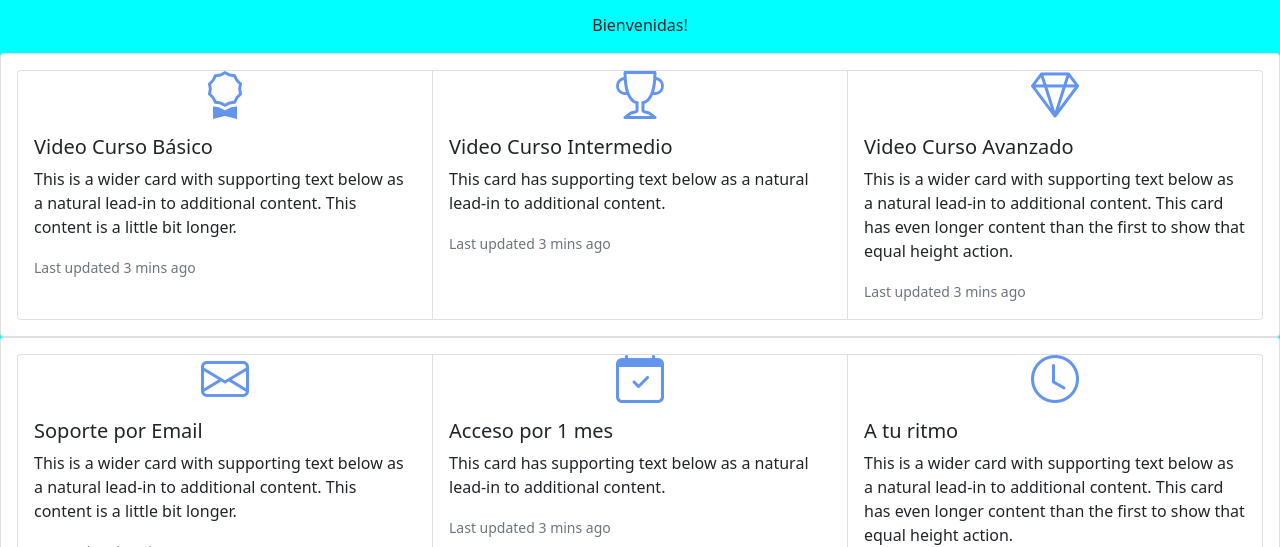
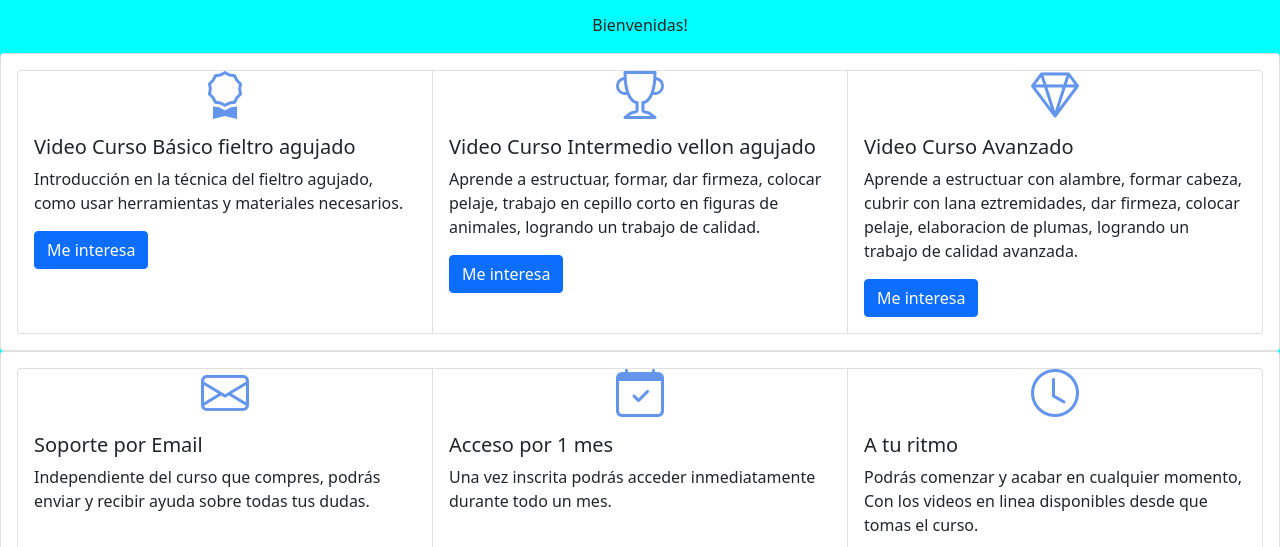
Before and after one commit to teje-systi/sitio-web-test, a plain HTML site: page index.html in a window 1280 px wide. Shown: the part 253-800 px from the top of the page. Drawn offline with nearby package versions, Linux system fonts and the light colour scheme.

Commit message:
Avance en final, se agrega texto y botón
Se agrega texto en cards y boton me interesa para inscribir el curso.

```diff
--- a/index.html
+++ b/index.html
@@ -63,18 +63,18 @@
                 <i class="bi-award" style="display: flex;justify-content: center;align-items: center;font-size: 3rem; color: cornflowerblue;"></i>
                 <!--<img src="..." class="card-img-top" alt="...">-->
                 <div class="card-body">
-                  <h5 class="card-title">Video Curso Básico</h5>
-                  <p class="card-text">This is a wider card with supporting text below as a natural lead-in to additional content. This content is a little bit longer.</p>
-                  <p class="card-text"><small class="text-muted">Last updated 3 mins ago</small></p>
+                  <h5 class="card-title">Video Curso Básico fieltro agujado</h5>
+                  <p class="card-text">Introducción en la técnica del fieltro agujado, como usar herramientas y materiales necesarios.</p>
+                  <a href="#" class="btn btn-primary">Me interesa</a>
                 </div>
               </div>
               <div class="card">
                 <i class="bi-trophy" style="display: flex;justify-content: center;align-items: center;font-size: 3rem; color: cornflowerblue;"></i>
                 <!--<img src="..." class="card-img-top" alt="...">-->
                 <div class="card-body">
-                  <h5 class="card-title">Video Curso Intermedio</h5>
-                  <p class="card-text">This card has supporting text below as a natural lead-in to additional content.</p>
-                  <p class="card-text"><small class="text-muted">Last updated 3 mins ago</small></p>
+                  <h5 class="card-title">Video Curso Intermedio vellon agujado</h5>
+                  <p class="card-text">Aprende a estructuar, formar, dar firmeza, colocar pelaje, trabajo en cepillo corto en figuras de animales, logrando un trabajo de calidad.</p>
+                  <a href="#" class="btn btn-primary">Me interesa</a>
                 </div>
               </div>
               <div class="card">
@@ -82,8 +82,8 @@
                 <!--<img src="..." class="card-img-top" alt="...">-->
                 <div class="card-body">
                   <h5 class="card-title">Video Curso Avanzado</h5>
-                  <p class="card-text">This is a wider card with supporting text below as a natural lead-in to additional content. This card has even longer content than the first to show that equal height action.</p>
-                  <p class="card-text"><small class="text-muted">Last updated 3 mins ago</small></p>
+                  <p class="card-text">Aprende a estructuar con alambre, formar cabeza, cubrir con lana eztremidades, dar firmeza, colocar pelaje, elaboracion de plumas, logrando un trabajo de calidad avanzada.</p>
+                  <a href="#" class="btn btn-primary">Me interesa</a>
                 </div>
               </div>
             </div>
@@ -94,29 +94,23 @@
             <div class="card-group">
               <div class="card">
                 <i class="bi-envelope" style="display: flex;justify-content: center;align-items: center;font-size: 3rem; color: cornflowerblue;"></i>
-                <!--<img src="..." class="card-img-top" alt="...">-->
                 <div class="card-body">
                   <h5 class="card-title">Soporte por Email</h5>
-                  <p class="card-text">This is a wider card with supporting text below as a natural lead-in to additional content. This content is a little bit longer.</p>
-                  <p class="card-text"><small class="text-muted">Last updated 3 mins ago</small></p>
+                  <p class="card-text">Independiente del curso que compres, podrás enviar y recibir ayuda sobre todas tus dudas.</p>
                 </div>
               </div>
               <div class="card">
                 <i class="bi-calendar-check" style="display: flex;justify-content: center;align-items: center;font-size: 3rem; color: cornflowerblue;"></i>
-                <!--<img src="..." class="card-img-top" alt="...">-->
                 <div class="card-body">
                   <h5 class="card-title">Acceso por 1 mes</h5>
-                  <p class="card-text">This card has supporting text below as a natural lead-in to additional content.</p>
-                  <p class="card-text"><small class="text-muted">Last updated 3 mins ago</small></p>
+                  <p class="card-text">Una vez inscrita podrás acceder inmediatamente durante todo un mes.</p>
                 </div>
               </div>
               <div class="card">
                 <i class="bi-clock" style="display: flex;justify-content: center;align-items: center;font-size: 3rem; color: cornflowerblue;"></i>
-                <!--<img src="..." class="card-img-top" alt="...">-->
                 <div class="card-body">
                   <h5 class="card-title">A tu ritmo</h5>
-                  <p class="card-text">This is a wider card with supporting text below as a natural lead-in to additional content. This card has even longer content than the first to show that equal height action.</p>
-                  <p class="card-text"><small class="text-muted">Last updated 3 mins ago</small></p>
+                  <p class="card-text">Podrás comenzar y acabar en cualquier momento, Con los videos en linea disponibles desde que tomas el curso.</p>
                 </div>
               </div>
             </div>
```
